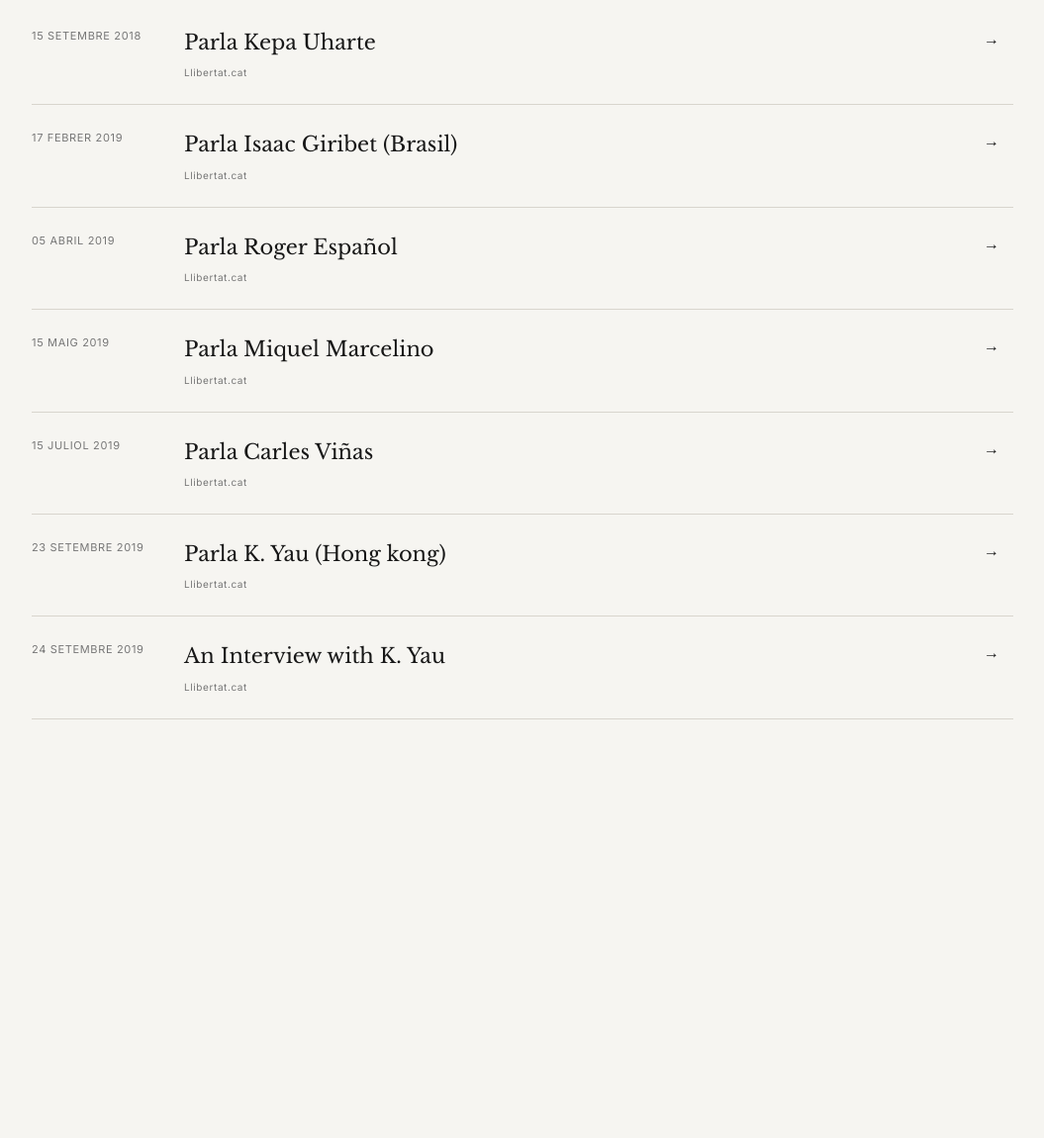
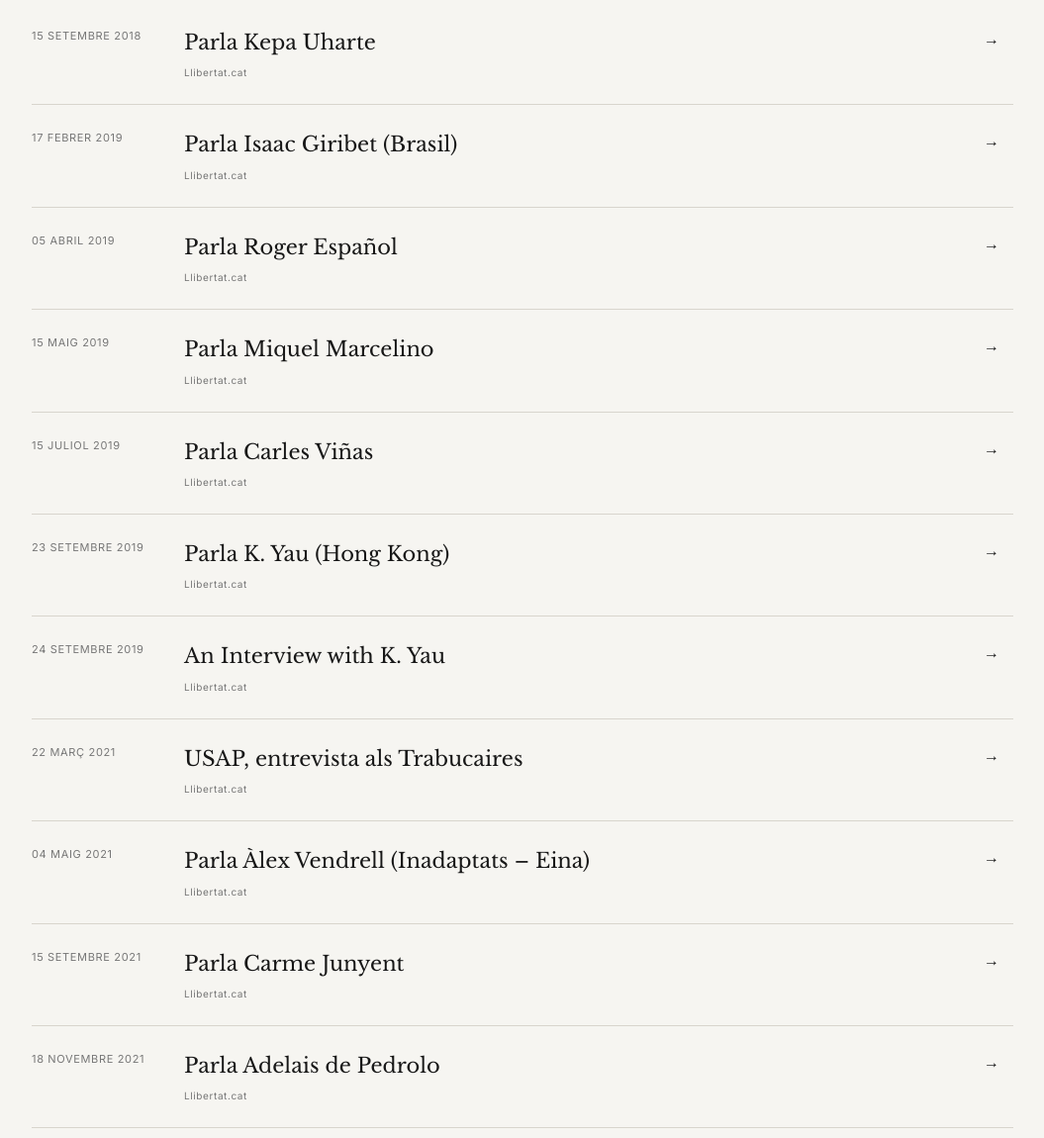
Before and after one commit to angel-soro/angel-soro.github.io, a plain HTML site: page entrevistes.html in a window 1280 px wide. Shown: the part 268-1418 px from the top of the page at 99% size, without its empty margins (112-1167 px from the left). Before the commit the page ends 1105 px from the top, so only its background shows below. Drawn offline with nearby package versions, Linux system fonts and the light colour scheme.

Commit message:
Update entrevistes.html with new interview entries
Added multiple interview entries from 2021 to the HTML file.

```diff
--- a/entrevistes.html
+++ b/entrevistes.html
@@ -1,9 +1,135 @@
-<!doctype html><html lang="ca"><head><meta charset="utf-8"><meta name="viewport" content="width=device-width,initial-scale=1"><title>Entrevistes · Àngel Soro-Jiménez</title><link rel="stylesheet" href="styles.css"></head><body><header><a class="brand" href="index.html">Àngel Soro-Jiménez</a><nav><a href="biografia.html">BIOGRAFIA</a><a href="concerts.html">MÚSICA</a><a href="articles.html">ARTICLES</a><a href="reportatges.html">REPORTATGES</a><a href="entrevistes.html">ENTREVISTES</a><a href="investigacio.html">INVESTIGACIÓ</a><a href="premsa.html">PREMSA</a><a href="contacte.html">CONTACTE</a></nav></header><main class="page"><h1>Entrevistes</h1>
-<a class="item" href="https://www.llibertat.cat/2018/09/justicia-transformativa-43098" target="_blank" rel="noopener"><div class="date">15 SETEMBRE 2018</div><div><h2>Parla Kepa Uharte</h2><div class="medium">Llibertat.cat</div></div><div>→</div></a>
-<a class="item" href="https://www.llibertat.cat/2019/02/mst-la-lluita-per-la-terra-44424" target="_blank" rel="noopener"><div class="date">17 FEBRER 2019</div><div><h2>Parla Isaac Giribet (Brasil)</h2><div class="medium">Llibertat.cat</div></div><div>→</div></a>
-<a class="item" href="https://www.llibertat.cat/2019/04/parla-roger-espanol-44869" target="_blank" rel="noopener"><div class="date">05 ABRIL 2019</div><div><h2>Parla Roger Español</h2><div class="medium">Llibertat.cat</div></div><div>→</div></a>
-<a class="item" href="https://www.llibertat.cat/2019/05/parla-miquel-marcelino-45214" target="_blank" rel="noopener"><div class="date">15 MAIG 2019</div><div><h2>Parla Miquel Marcelino</h2><div class="medium">Llibertat.cat</div></div><div>→</div></a>
-<a class="item" href="https://www.llibertat.cat/2019/07/parla-carles-vinas-45671" target="_blank" rel="noopener"><div class="date">15 JULIOL 2019</div><div><h2>Parla Carles Viñas</h2><div class="medium">Llibertat.cat</div></div><div>→</div></a>
-<a class="item" href="https://www.llibertat.cat/2019/09/parla-hong-kong-46065" target="_blank" rel="noopener"><div class="date">23 SETEMBRE 2019</div><div><h2>Parla K. Yau (Hong kong)</h2><div class="medium">Llibertat.cat</div></div><div>→</div></a>
-<a class="item" href="https://www.llibertat.cat/2019/09/voice-of-hong-kong-46076" target="_blank" rel="noopener"><div class="date">24 SETEMBRE 2019</div><div><h2>An Interview with K. Yau</h2><div class="medium">Llibertat.cat</div></div><div>→</div></a>
-</main></body></html>
+<!doctype html>
+<html lang="ca">
+<head>
+<meta charset="utf-8">
+<meta name="viewport" content="width=device-width,initial-scale=1">
+<title>Entrevistes · Àngel Soro-Jiménez</title>
+<link rel="stylesheet" href="styles.css">
+</head>
+<body>
+
+<header>
+<a class="brand" href="index.html">Àngel Soro-Jiménez</a>
+<nav>
+<a href="biografia.html">BIOGRAFIA</a>
+<a href="concerts.html">MÚSICA</a>
+<a href="articles.html">ARTICLES</a>
+<a href="reportatges.html">REPORTATGES</a>
+<a href="entrevistes.html">ENTREVISTES</a>
+<a href="investigacio.html">INVESTIGACIÓ</a>
+<a href="premsa.html">PREMSA</a>
+<a href="contacte.html">CONTACTE</a>
+</nav>
+</header>
+
+<main class="page">
+<h1>Entrevistes</h1>
+
+<!-- 2018 -->
+
+<a class="item" href="https://www.llibertat.cat/2018/09/justicia-transformativa-43098" target="_blank" rel="noopener">
+<div class="date">15 SETEMBRE 2018</div>
+<div>
+<h2>Parla Kepa Uharte</h2>
+<div class="medium">Llibertat.cat</div>
+</div>
+<div>→</div>
+</a>
+
+<!-- 2019 -->
+
+<a class="item" href="https://www.llibertat.cat/2019/02/mst-la-lluita-per-la-terra-44424" target="_blank" rel="noopener">
+<div class="date">17 FEBRER 2019</div>
+<div>
+<h2>Parla Isaac Giribet (Brasil)</h2>
+<div class="medium">Llibertat.cat</div>
+</div>
+<div>→</div>
+</a>
+
+<a class="item" href="https://www.llibertat.cat/2019/04/parla-roger-espanol-44869" target="_blank" rel="noopener">
+<div class="date">05 ABRIL 2019</div>
+<div>
+<h2>Parla Roger Español</h2>
+<div class="medium">Llibertat.cat</div>
+</div>
+<div>→</div>
+</a>
+
+<a class="item" href="https://www.llibertat.cat/2019/05/parla-miquel-marcelino-45214" target="_blank" rel="noopener">
+<div class="date">15 MAIG 2019</div>
+<div>
+<h2>Parla Miquel Marcelino</h2>
+<div class="medium">Llibertat.cat</div>
+</div>
+<div>→</div>
+</a>
+
+<a class="item" href="https://www.llibertat.cat/2019/07/parla-carles-vinas-45671" target="_blank" rel="noopener">
+<div class="date">15 JULIOL 2019</div>
+<div>
+<h2>Parla Carles Viñas</h2>
+<div class="medium">Llibertat.cat</div>
+</div>
+<div>→</div>
+</a>
+
+<a class="item" href="https://www.llibertat.cat/2019/09/parla-hong-kong-46065" target="_blank" rel="noopener">
+<div class="date">23 SETEMBRE 2019</div>
+<div>
+<h2>Parla K. Yau (Hong Kong)</h2>
+<div class="medium">Llibertat.cat</div>
+</div>
+<div>→</div>
+</a>
+
+<a class="item" href="https://www.llibertat.cat/2019/09/voice-of-hong-kong-46076" target="_blank" rel="noopener">
+<div class="date">24 SETEMBRE 2019</div>
+<div>
+<h2>An Interview with K. Yau</h2>
+<div class="medium">Llibertat.cat</div>
+</div>
+<div>→</div>
+</a>
+
+<!-- 2021 -->
+
+<a class="item" href="https://www.llibertat.cat/2021/03/parla-la-penya-trabucaires-cat-amb-l-usap-50072" target="_blank" rel="noopener">
+<div class="date">22 MARÇ 2021</div>
+<div>
+<h2>USAP, entrevista als Trabucaires</h2>
+<div class="medium">Llibertat.cat</div>
+</div>
+<div>→</div>
+</a>
+
+<a class="item" href="https://www.llibertat.cat/2021/03/parla-l-alex-vendrell-inadaptats-eina-50383" target="_blank" rel="noopener">
+<div class="date">04 MAIG 2021</div>
+<div>
+<h2>Parla Àlex Vendrell (Inadaptats – Eina)</h2>
+<div class="medium">Llibertat.cat</div>
+</div>
+<div>→</div>
+</a>
+
+<a class="item" href="https://www.llibertat.cat/2021/09/parla-carme-junyent-51183" target="_blank" rel="noopener">
+<div class="date">15 SETEMBRE 2021</div>
+<div>
+<h2>Parla Carme Junyent</h2>
+<div class="medium">Llibertat.cat</div>
+</div>
+<div>→</div>
+</a>
+
+<a class="item" href="https://www.llibertat.cat/2021/11/parla-adelais-de-pedrolo-51548" target="_blank" rel="noopener">
+<div class="date">18 NOVEMBRE 2021</div>
+<div>
+<h2>Parla Adelais de Pedrolo</h2>
+<div class="medium">Llibertat.cat</div>
+</div>
+<div>→</div>
+</a>
+
+</main>
+</body>
+</html>
```
